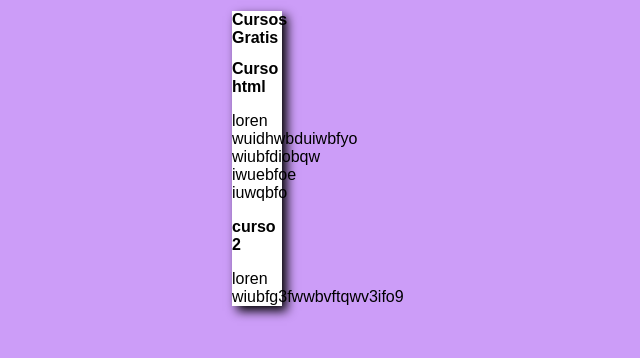
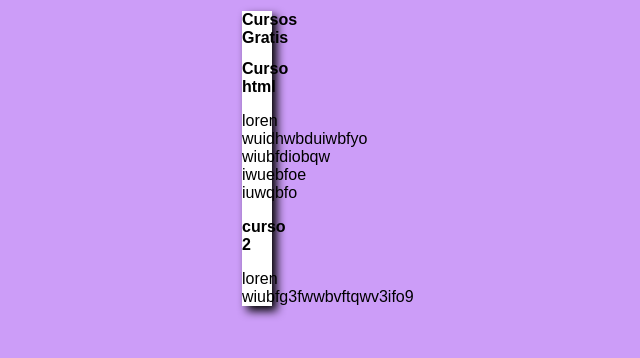
Before and after one commit to Emelly-Plautz/projeto-site, a plain HTML site: page index.html in a window 1280 px wide. Shown: the whole page, without its empty margins (383-1023 px from the left). Drawn offline with Linux system fonts and the light colour scheme.

Commit message:
Update style.css

```diff
--- a/style.css
+++ b/style.css
@@ -10,7 +10,7 @@ body {
 
 main {
 	background-color: white;
-	width: 50px;
+	width: 30px;
 	margin: auto;
 	box-shadow: 5px 5px 10px black;
 }
```
